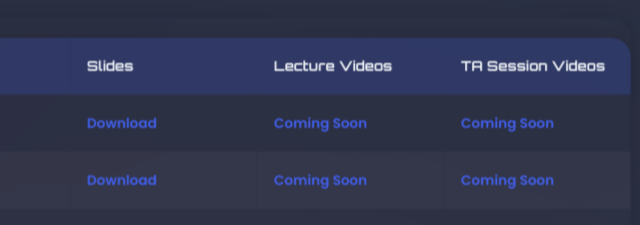
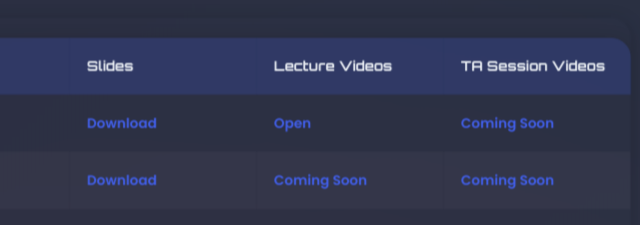
Before and after one commit to fcp-iust/fcp-iust.github.io, a plain HTML site: page index.html in a window 1280 px wide. Shown: the part 3646-3871 px from the top of the page, 542-1182 px from the left. Drawn offline with Linux system fonts and the light colour scheme.

Commit message:
Update index.html

```diff
--- a/index.html
+++ b/index.html
@@ -1106,7 +1106,7 @@
     <td>1.1</td>
     <td>IO</td>
     <td><a href="https://uupload.ir/view/1.1-_i-o_operators_j3dl.pptx/" target="_blank" rel="noopener">Download</a></td>
-    <td><a href="#" target="_blank" rel="noopener">Coming Soon</a></td>
+    <td><a href="https://www.youtube.com/watch?v=BJkGqdATVaA" target="_blank" rel="noopener">Open</a></td>
     <td><a href="#" target="_blank" rel="noopener">Coming Soon</a></td>
   </tr>
   <tr>
```
